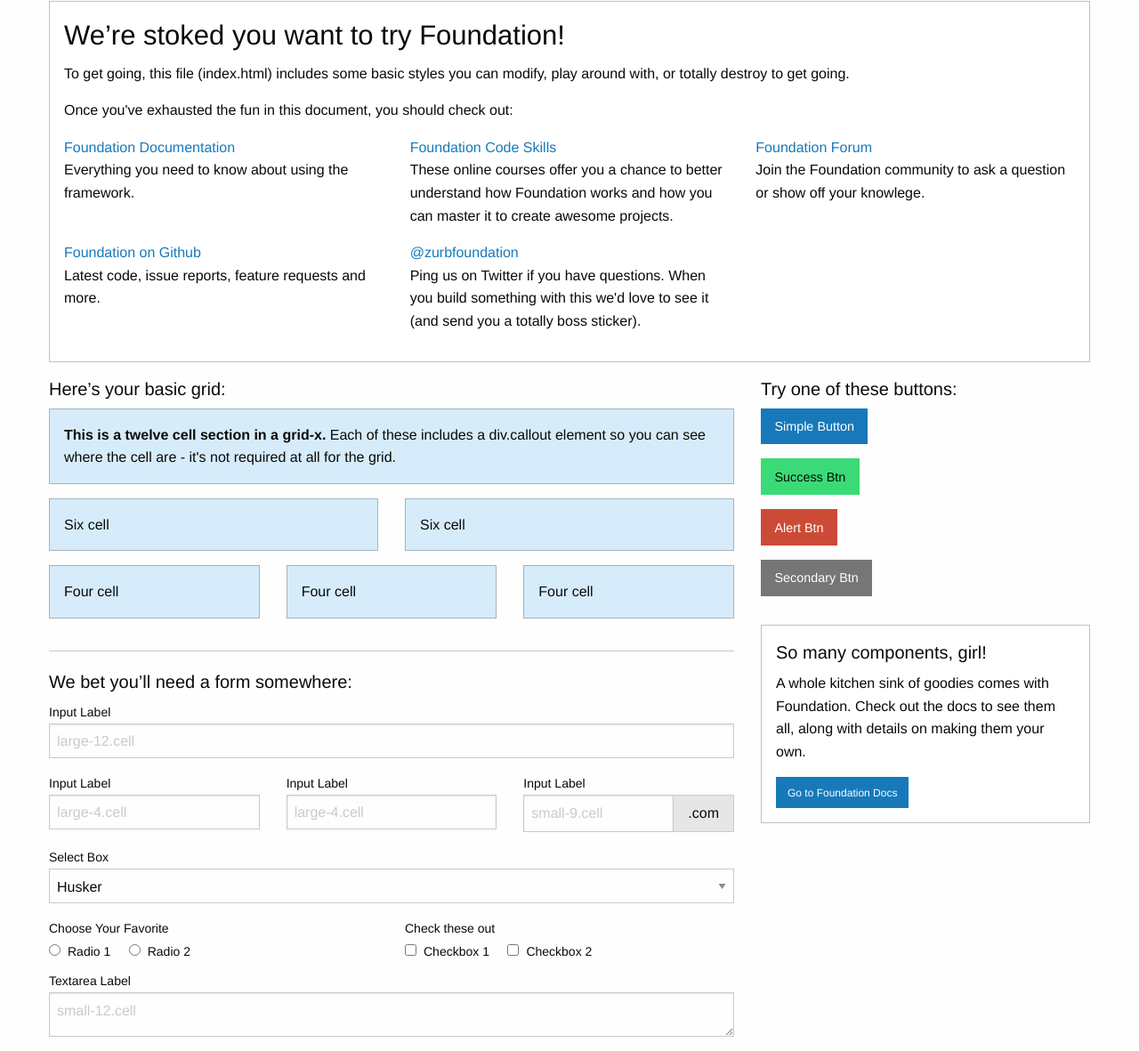
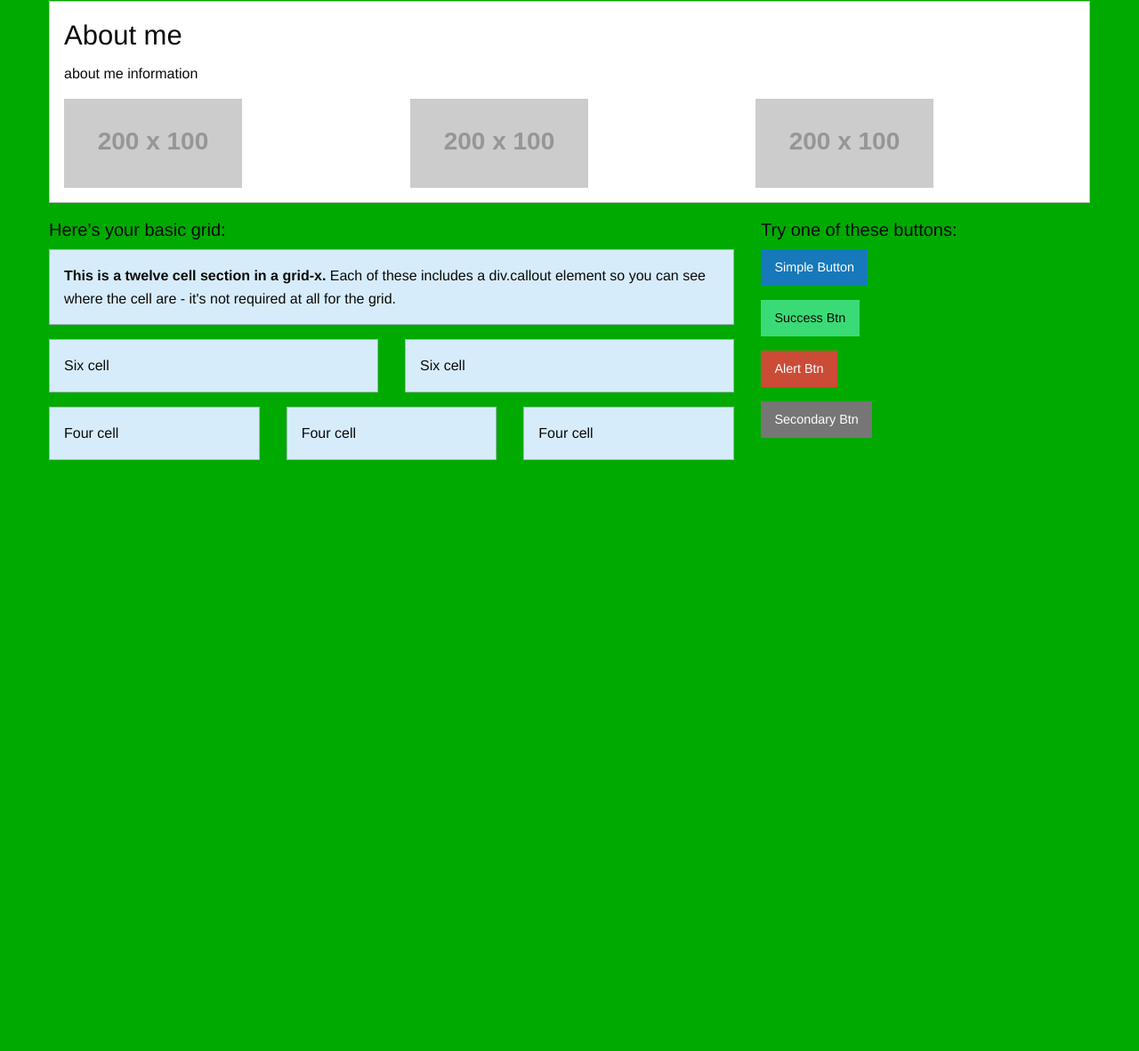
Before and after one commit to Ko-stant/portfolio, a website: page index.html in a window 1280 px wide. Shown: the part 74-1255 px from the top of the page at 89% size. After the commit the page ends 800 px from the top, so only its background shows below. Drawn offline with Linux system fonts and the light colour scheme; placeholder pictures from the web are drawn by us.

Commit message:
Clean up files
Got rid of extra css file location
Added simple background color to test app.css interaction with webpage
Removed unnecessary divs from index.html
Added placeholder images to index.html

Next step: draw up wireframes for page design
Will be going back through foundation guides on grid x/y to help with
future formatting.

```diff
--- a/css/app.css
+++ b/css/app.css
@@ -0,0 +1,3 @@
+body {
+  background-color: #0a0;
+}
--- a/index.html
+++ b/index.html
@@ -4,7 +4,7 @@
     <meta charset="utf-8">
     <meta http-equiv="x-ua-compatible" content="ie=edge">
     <meta name="viewport" content="width=device-width, initial-scale=1.0">
-    <title>Foundation for Sites</title>
+    <title>Kostant's Portfolio</title>
     <link rel="stylesheet" href="css/foundation.css">
     <link rel="stylesheet" href="css/app.css">
   </head>
@@ -12,33 +12,24 @@
     <div class="grid-container">
       <div class="grid-x grid-padding-x">
         <div class="large-12 cell">
-          <h1>Welcome to Foundation</h1>
+          <h1>Kostant Stanton</h1>
         </div>
       </div>
 
       <div class="grid-x grid-padding-x">
         <div class="large-12 cell">
           <div class="callout">
-            <h3>We&rsquo;re stoked you want to try Foundation! </h3>
-            <p>To get going, this file (index.html) includes some basic styles you can modify, play around with, or totally destroy to get going.</p>
-            <p>Once you've exhausted the fun in this document, you should check out:</p>
+            <h3>About me</h3>
+            <p>about me information</p>
             <div class="grid-x grid-padding-x">
               <div class="large-4 medium-4 cell">
-                <p><a href="http://foundation.zurb.com/docs">Foundation Documentation</a><br />Everything you need to know about using the framework.</p>
+                <img src="http://placehold.it/200x100" alt="test">
               </div>
               <div class="large-4 medium-4 cell">
-                <p><a href="http://zurb.com/university/code-skills">Foundation Code Skills</a><br />These online courses offer you a chance to better understand how Foundation works and how you can master it to create awesome projects.</p>
+                <img src="http://placehold.it/200x100" alt="test">
               </div>
               <div class="large-4 medium-4 cell">
-                <p><a href="http://foundation.zurb.com/forum">Foundation Forum</a><br />Join the Foundation community to ask a question or show off your knowlege.</p>
-              </div>
-            </div>
-            <div class="grid-x grid-padding-x">
-              <div class="large-4 medium-4 medium-push-2 cell">
-                <p><a href="http://github.com/zurb/foundation">Foundation on Github</a><br />Latest code, issue reports, feature requests and more.</p>
-              </div>
-              <div class="large-4 medium-4 medium-pull-2 cell">
-                <p><a href="https://twitter.com/ZURBfoundation">@zurbfoundation</a><br />Ping us on Twitter if you have questions. When you build something with this we'd love to see it (and send you a totally boss sticker).</p>
+                <img src="http://placehold.it/200x100" alt="test">
               </div>
             </div>
           </div>
@@ -86,66 +77,6 @@
               </div>
             </div>
           </div>
-
-          <hr />
-
-          <h5>We bet you&rsquo;ll need a form somewhere:</h5>
-          <form>
-            <div class="grid-x grid-padding-x">
-              <div class="large-12 cell">
-                <label>Input Label</label>
-                <input type="text" placeholder="large-12.cell" />
-              </div>
-            </div>
-            <div class="grid-x grid-padding-x">
-              <div class="large-4 medium-4 cell">
-                <label>Input Label</label>
-                <input type="text" placeholder="large-4.cell" />
-              </div>
-              <div class="large-4 medium-4 cell">
-                <label>Input Label</label>
-                <input type="text" placeholder="large-4.cell" />
-              </div>
-              <div class="large-4 medium-4 cell">
-                <div class="grid-x">
-                  <label>Input Label</label>
-                  <div class="input-group">
-                    <input type="text" placeholder="small-9.cell" class="input-group-field" />
-                    <span class="input-group-label">.com</span>
-                  </div>
-                </div>
-              </div>
-            </div>
-            <div class="grid-x grid-padding-x">
-              <div class="large-12 cell">
-                <label>Select Box</label>
-                <select>
-                  <option value="husker">Husker</option>
-                  <option value="starbuck">Starbuck</option>
-                  <option value="hotdog">Hot Dog</option>
-                  <option value="apollo">Apollo</option>
-                </select>
-              </div>
-            </div>
-            <div class="grid-x grid-padding-x">
-              <div class="large-6 medium-6 cell">
-                <label>Choose Your Favorite</label>
-                <input type="radio" name="pokemon" value="Red" id="pokemonRed"><label for="pokemonRed">Radio 1</label>
-                <input type="radio" name="pokemon" value="Blue" id="pokemonBlue"><label for="pokemonBlue">Radio 2</label>
-              </div>
-              <div class="large-6 medium-6 cell">
-                <label>Check these out</label>
-                <input id="checkbox1" type="checkbox"><label for="checkbox1">Checkbox 1</label>
-                <input id="checkbox2" type="checkbox"><label for="checkbox2">Checkbox 2</label>
-              </div>
-            </div>
-            <div class="grid-x grid-padding-x">
-              <div class="large-12 cell">
-                <label>Textarea Label</label>
-                <textarea placeholder="small-12.cell"></textarea>
-              </div>
-            </div>
-          </form>
         </div>
 
         <div class="large-4 medium-4 cell">
@@ -154,11 +85,6 @@
           <a href="#" class="success button">Success Btn</a><br/>
           <a href="#" class="alert button">Alert Btn</a><br/>
           <a href="#" class="secondary button">Secondary Btn</a></p>
-          <div class="callout">
-            <h5>So many components, girl!</h5>
-            <p>A whole kitchen sink of goodies comes with Foundation. Check out the docs to see them all, along with details on making them your own.</p>
-            <a href="http://foundation.zurb.com/sites/docs/" class="small button">Go to Foundation Docs</a>
-          </div>
         </div>
       </div>
     </div>
--- a/styles/main.css
+++ /dev/null
@@ -1,7 +0,0 @@
-body {
-  background: #000;
-}
-
-h1 {
-  color: #FF2734;
-}
```
